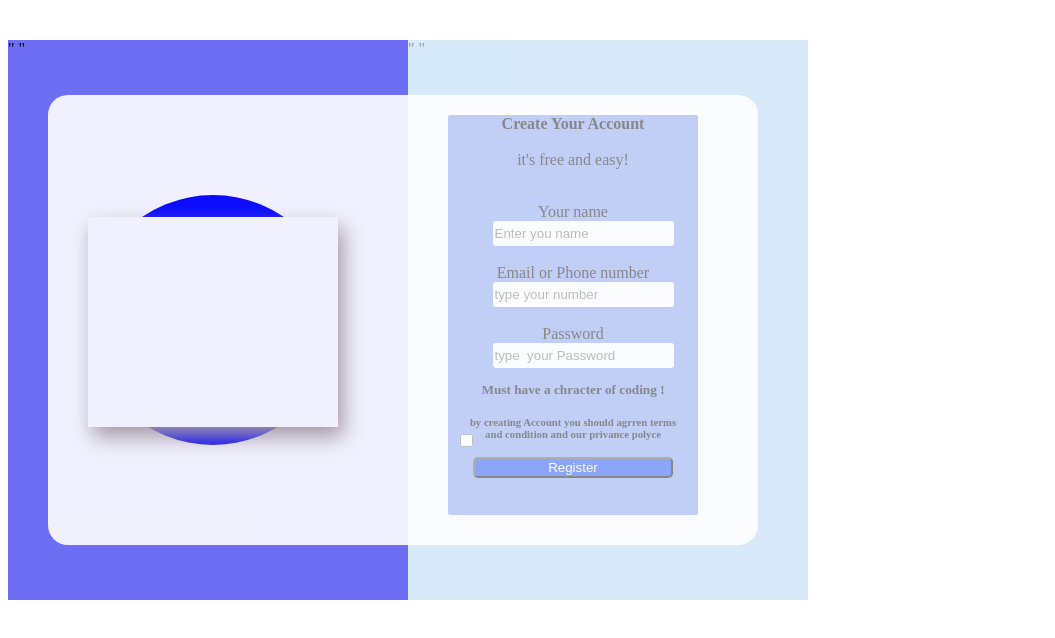
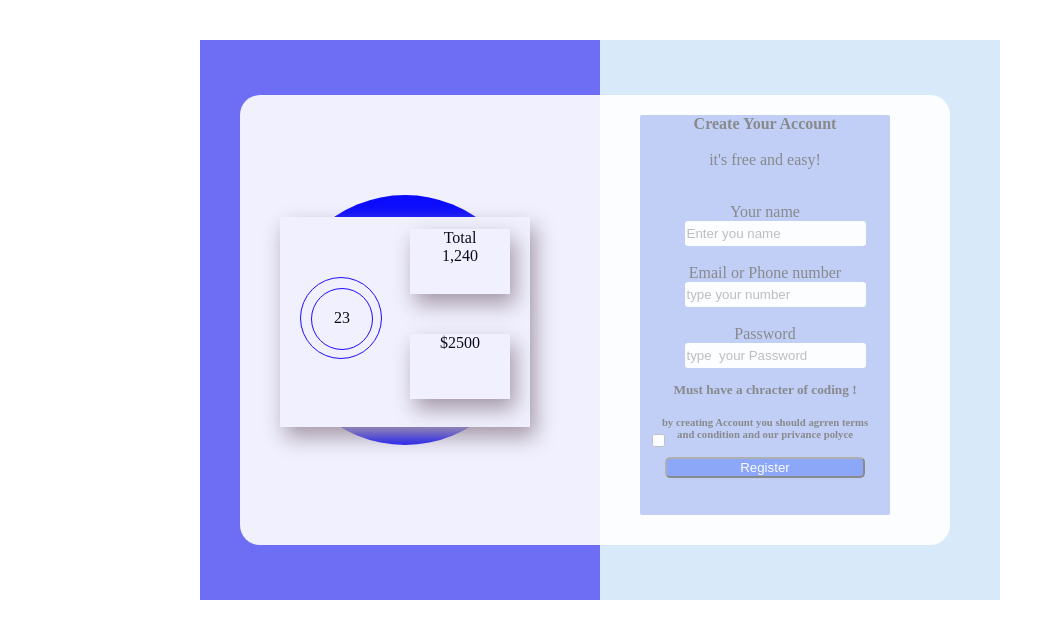
Before and after one commit to kevinrurangwa/Klab_challenge, a plain HTML site: page Html & Css/UI.html in a window 1280 px wide. Shown: the whole page, without its empty margins (0-1055 px from the left). Drawn offline with Linux system fonts and the light colour scheme.

Commit message:
making my css external

```diff
--- /dev/null
+++ b/Html & Css/UI.css
@@ -0,0 +1,155 @@
+   body{
+        margin-top: 40px;
+        margin-left: 200px;
+    }
+/* .outerdiv{
+
+    border: 1;
+    width: 800px;
+    height: 600;
+    border-radius: 2px;
+    background-color: aqua;
+    opacity:2px;
+}*/
+.top-inner{
+    width: 400px;
+    height:560px;
+    background-color: rgb(110, 110, 245);
+
+}
+.top-inner2{
+    width: 400px;
+    height:560px;
+    background-color:rgb(158, 203, 243);
+    margin-top: -560px;
+    margin-left:400px;
+    opacity:0.4;
+
+}
+.bottom1{width: 400px;
+         height:50px;
+        background-color:  rgb(110, 110, 245);
+        margin-top: 500;
+
+}
+.bottom2{width: 400px;
+         height:50px;
+        background-color:rgb(240, 233, 233);
+        margin-top: -50px;
+        margin-left:400px;
+
+
+    }
+    /*.between1{
+        width: 400;
+        height: 300px;
+        background-color: black;
+        margin-top: -400px;
+        margin-left: 40px;}
+
+
+    .between1{
+        width: 400;
+        height: 300px;
+        background-color: black;
+        margin-left: 40px;}*/
+    .containerbetween{
+        width: 710px;
+        height: 450px ;
+        background-color:white;
+        margin-left: 40px;
+        margin-top:-505px;
+        opacity: 0.9;
+        border-radius: 20px;;
+
+    }
+ .cicle {
+  height: 250px;
+  width: 250px;
+  background-color:blue;
+  border-radius: 50%;
+  display: inline-block;
+  margin-top:100px;
+  margin-left:40px ;
+
+}
+
+.div-in-cicle{
+    position: fixed;
+    width: 250px;
+    height: 210px;
+    background-color:white;
+    margin-top: 22px;
+    box-shadow: 5px 10px 20px rgb(172, 158, 158);
+    opacity:0px;
+}
+.div-in-cicle2{
+    position: fixed;
+    width: 250px;
+    height: 400px;
+    background-color:rgb(128, 153, 238);
+    margin-left: 400px;
+    margin-top: -330px;
+    text-align: right;
+    opacity: 0.5;
+    border-radius: 2px;
+
+
+}
+input{
+
+    margin-left: 20px;
+    border: none;
+    height:  25px;
+    border-radius: 3px;
+
+}
+button{
+    background-color: #0a40f1;
+    width: 200px;
+    text-align: center;
+    padding: left 60px;
+    border-radius: 5px;
+    color: white;
+}
+.outer{
+    width: 80px;
+    height: 80px;
+    margin-top: 60px;
+    margin-left: 20px;
+    border-radius: 50%;
+    border: 1px solid #1900ff; ;
+}
+.inner{width: 60px;
+    height: 60px;
+    margin-top: 10px;
+    margin-left: 10px;
+    border-radius: 50%;
+    border: 1px solid #1900ff;
+
+}
+#number{
+    font-weight: 500px;
+    color: black;
+    text-align: center;
+    margin-top: 20px;
+}
+.inner-right{
+    width: 100px;
+    height: 65px;
+    background-color: white;
+    box-shadow: 5px 10px 20px rgb(172, 158, 158);
+    margin-left: 130px;
+    margin-top: -130px;
+    text-align: center;
+
+}
+.inner-right2{width: 100px;
+    height: 65px;
+    background-color: white;
+    box-shadow: 5px 10px 20px rgb(172, 158, 158);
+    margin-left: 130px;
+    margin-top: 40px;
+    text-align: center;
+
+}
--- a/Html & Css/UI.html
+++ b/Html & Css/UI.html
@@ -1,129 +1,21 @@
 <html></html>
 <head><title> User interface</title>
-
-<style>
-    body{
-        margin-top: 40px;
-    }
-/* .outerdiv{
-
-    border: 1;
-    width: 800px;
-    height: 600;
-    border-radius: 2px;
-    background-color: aqua;
-    opacity:2px;
-}*/
-.top-inner{
-    width: 400px;
-    height:560px;
-    background-color: rgb(110, 110, 245);
-
-}
-.top-inner2{
-    width: 400px;
-    height:560px;
-    background-color:rgb(158, 203, 243);
-    margin-top: -560px;
-    margin-left:400px;
-    opacity:0.4;
-
-}
-.bottom1{width: 400px;
-         height:50px;
-        background-color:  rgb(110, 110, 245);
-        margin-top: 500;
-
-}
-.bottom2{width: 400px;
-         height:50px;
-        background-color:rgb(240, 233, 233);
-        margin-top: -50px;
-        margin-left:400px;
-
-
-    }
-    /*.between1{
-        width: 400;
-        height: 300px;
-        background-color: black;
-        margin-top: -400px;
-        margin-left: 40px;}
-
-
-    .between1{
-        width: 400;
-        height: 300px;
-        background-color: black;
-        margin-left: 40px;}*/
-    .containerbetween{
-        width: 710px;
-        height: 450px ;
-        background-color:white;
-        margin-left: 40px;
-        margin-top:-505px;
-        opacity: 0.9;
-        border-radius: 20px;;
-
-    }
- .cicle {
-  height: 250px;
-  width: 250px;
-  background-color:blue;
-  border-radius: 50%;
-  display: inline-block;
-  margin-top:100px;
-  margin-left:40px ;
-
-}
-
-.div-in-cicle{
-    width: 250px;
-    height: 210px;
-    background-color:white;
-    margin-top: 22px;
-    box-shadow: 5px 10px 20px rgb(172, 158, 158);
-    opacity:0px;
-}
-.div-in-cicle2{
-    width: 250px;
-    height: 400px;
-    background-color:rgb(128, 153, 238);
-    margin-left: 400px;
-    margin-top: -330px;
-    text-align: right;
-    opacity: 0.5;
-    border-radius: 2px;
-
-
-}
-input{
-
-    margin-left: 20px;
-    border: none;
-    height:  25px;
-    border-radius: 3px;
-
-}
-button{
-    background-color: #0a40f1;
-    width: 200px;
-    text-align: center;
-    padding: left 60px;
-    border-radius: 5px;
-    color: white;
-}
-
-</style>
+    <link rel="stylesheet" href="UI.css">
 </head>
 <body>
 
-        <div class="top-inner">"   "</div>
-        <div class="top-inner2">"  "</div>
+        <div class="top-inner"></div>
+        <div class="top-inner2"></div>
         <div class="containerbetween">
             <span class="cicle">
                 <div class="div-in-cicle">
+                <div class="outer">
+                    <div class="inner"><div id="number">23</div></div>
                 </div>
+                <div class="inner-right"> Total<br>
+                1,240</div>
+                <div class="inner-right2"> $2500</div>
+            </div>
             </span>
             <div class="div-in-cicle2"><center>
                <b > Create Your Account</b><br><br>
```
